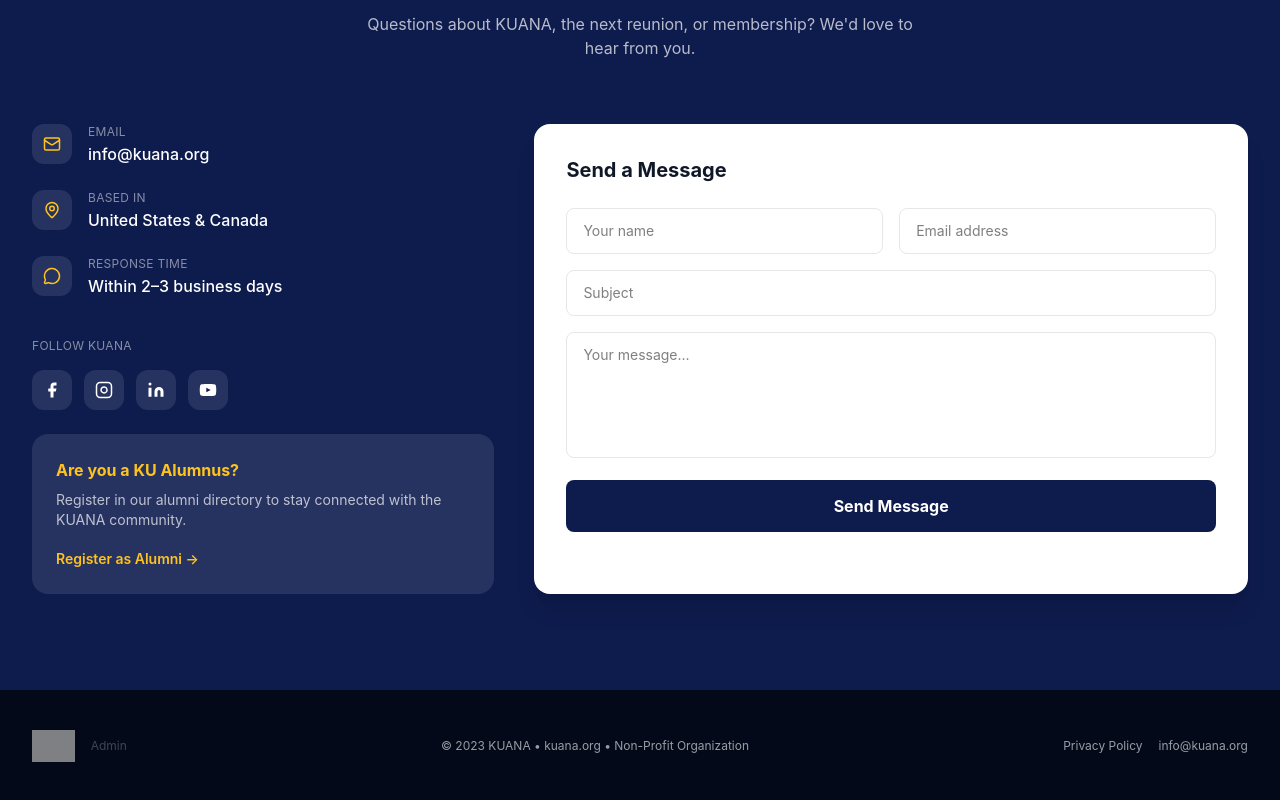
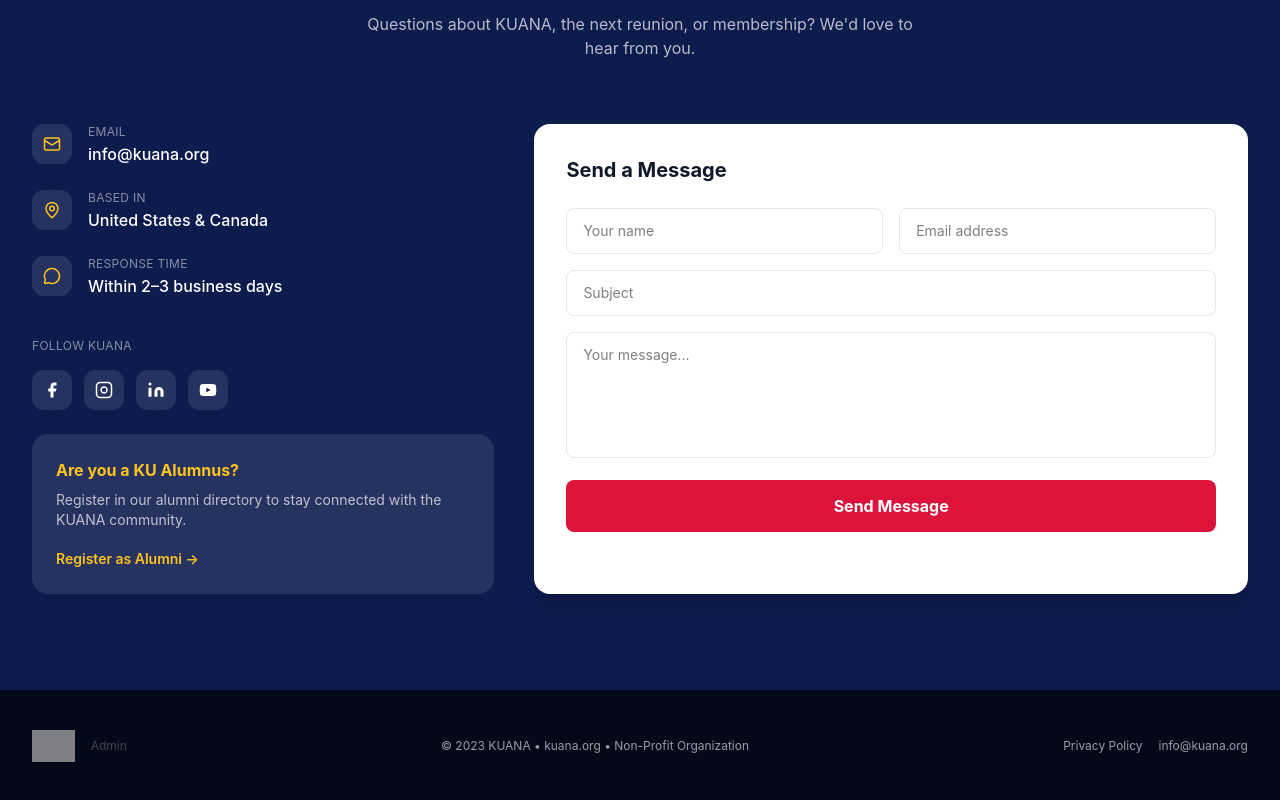
Before and after one commit to kushanmaskey/kuana, a React (Vite) app in the folder client/: page / in a window 1280 px wide. Shown: the part 6814-7614 px from the top of the page. Built offline with nearby package versions, Linux system fonts and the light colour scheme; no server answers; grey boxes are pictures that could not be loaded.

Commit message:
Revert "Change Contact form Send Message button to KUANA navy blue"
This reverts commit 84df2919da75192a5964368dccf7f9be4cc3168d.

```diff
--- a/client/src/components/Contact.jsx
+++ b/client/src/components/Contact.jsx
@@ -203,7 +203,7 @@ export default function Contact() {
                 <button
                   type="submit"
                   disabled={loading}
-                  className="w-full py-3.5 bg-[#0e1b4d] text-white font-bold rounded-lg hover:bg-[#060c22] transition-colors disabled:opacity-60 disabled:cursor-not-allowed cursor-pointer"
+                  className="w-full py-3.5 bg-[#dc143c] text-white font-bold rounded-lg hover:bg-[#0e1b4d] transition-colors disabled:opacity-60 disabled:cursor-not-allowed cursor-pointer"
                 >
                   {loading ? 'Sending...' : 'Send Message'}
                 </button>
```
